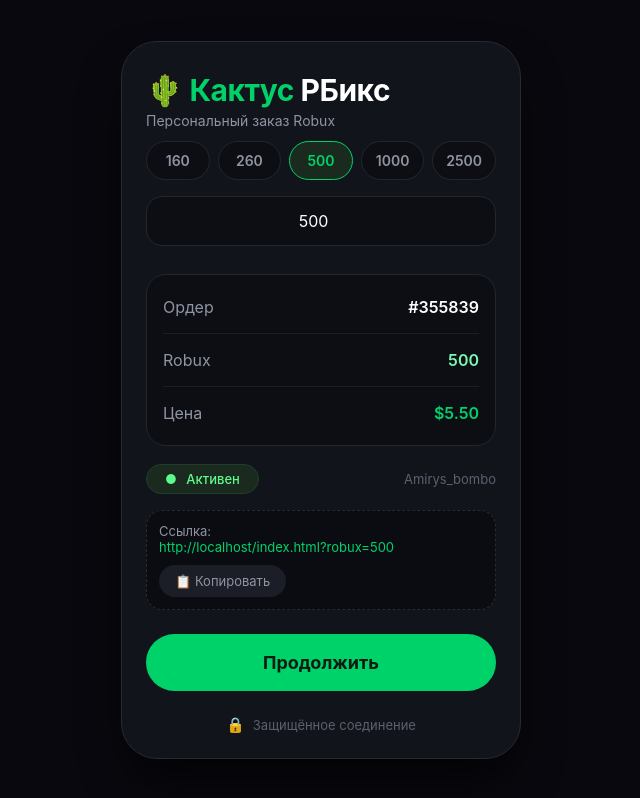
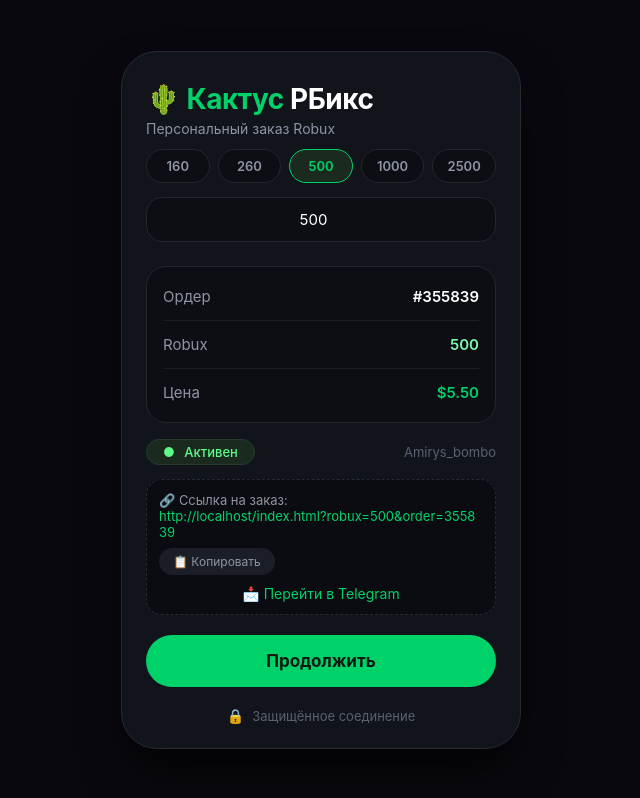
Before and after one commit to otklix/test, a plain HTML site: page index.html in a window 1280 px wide. Both pictures are taken after a click on the button "Продолжить". Shown: the whole page, without its empty margins (319-959 px from the left). Drawn offline with Linux system fonts and the light colour scheme.

Commit message:
Update index.html

```diff
--- a/index.html
+++ b/index.html
@@ -3,7 +3,7 @@
 <head>
     <meta charset="UTF-8" />
     <meta name="viewport" content="width=device-width, initial-scale=1.0" />
-<title>Кактус РБикс</title>
+    <title>🌵 Кактус РБикс</title>
     <meta name="theme-color" content="#00d26a" />
     <style>
         * {
@@ -29,11 +29,11 @@
             border-radius: 36px;
             padding: 30px 24px 24px;
             border: 1px solid #262a33;
-    box-shadow: 0 25px 50px -12px rgba(0,0,0,0.8);
+            box-shadow: 0 25px 50px -12px rgba(0, 0, 0, 0.8);
         }
 
         .logo {
-    font-size: 30px;
+            font-size: 28px;
             font-weight: 700;
             color: #fff;
             letter-spacing: -0.5px;
@@ -41,40 +41,36 @@
         .logo span {
             color: #00d26a;
         }
-
         .logo-sub {
             font-size: 14px;
             color: #8f94a3;
             margin-top: 4px;
-    font-weight: 400;
         }
 
         .order-table {
-    margin-top: 28px;
+            margin-top: 24px;
             background: #0c0e14;
             border-radius: 20px;
             padding: 6px 16px;
             border: 1px solid #22262f;
         }
-
         .row {
             display: flex;
             justify-content: space-between;
-    padding: 16px 0;
+            padding: 14px 0;
             border-bottom: 1px solid #1b1e26;
         }
         .row:last-child {
             border-bottom: none;
         }
-
         .label {
             color: #8f94a3;
-    font-size: 16px;
+            font-size: 15px;
         }
         .value {
             color: #fff;
             font-weight: 600;
-    font-size: 16px;
+            font-size: 15px;
         }
         .value.robux {
             color: #79f8b0;
@@ -87,33 +83,35 @@
             display: flex;
             justify-content: space-between;
             align-items: center;
-    margin-top: 18px;
+            margin-top: 16px;
         }
-
         .badge {
             background: #1b2a1f;
             border: 1px solid #1f3d2a;
             color: #5dfc8a;
             font-size: 13px;
-    padding: 6px 18px;
+            padding: 4px 16px;
             border-radius: 40px;
             font-weight: 500;
         }
-
         .badge i {
             font-style: normal;
             margin-right: 6px;
         }
+        .badge-user {
+            color: #5a606e;
+            font-size: 13px;
+        }
 
         .btn {
-    margin-top: 24px;
+            margin-top: 20px;
             width: 100%;
             background: #00d26a;
             color: #0c1a12;
             border: none;
             border-radius: 60px;
-    padding: 18px 0;
-    font-size: 18px;
+            padding: 16px 0;
+            font-size: 17px;
             font-weight: 700;
             cursor: pointer;
             transition: 0.15s;
@@ -121,7 +119,6 @@
             display: block;
             text-decoration: none;
         }
-
         .btn:hover {
             background: #00e676;
             transform: scale(1.01);
@@ -131,20 +128,8 @@
             transform: scale(0.96);
         }
 
-  .btn-secondary {
-    background: transparent;
-    color: #8f94a3;
-    border: 1px solid #262a33;
-    margin-top: 12px;
-  }
-  .btn-secondary:hover {
-    background: #1b1e26;
-    border-color: #3a3f4a;
-    box-shadow: none;
-  }
-
         .secure {
-    margin-top: 24px;
+            margin-top: 20px;
             display: flex;
             justify-content: center;
             align-items: center;
@@ -152,13 +137,58 @@
             font-size: 13px;
             color: #5a606e;
         }
+        .secure .lock {
+            font-size: 14px;
+        }
 
-  .secure .lock {
+        .robux-input {
+            width: 100%;
+            padding: 12px;
+            border-radius: 16px;
+            background: #0c0e14;
+            border: 1px solid #22262f;
+            color: #fff;
             font-size: 15px;
+            margin-top: 14px;
+            text-align: center;
+        }
+        .robux-input:focus {
+            outline: none;
+            border-color: #00d26a;
+        }
+
+        .btn-group {
+            display: flex;
+            gap: 8px;
+            flex-wrap: wrap;
+            margin-top: 12px;
+        }
+        .btn-group .btn-mini {
+            flex: 1;
+            min-width: 50px;
+            background: #0c0e14;
+            border: 1px solid #22262f;
+            color: #8f94a3;
+            border-radius: 40px;
+            padding: 8px 0;
+            font-size: 13px;
+            font-weight: 600;
+            cursor: pointer;
+            transition: 0.15s;
+            text-align: center;
+        }
+        .btn-group .btn-mini:hover {
+            border-color: #00d26a;
+            color: #00d26a;
+        }
+        .btn-group .btn-mini.active {
+            background: #1b2a1f;
+            border-color: #00d26a;
+            color: #00d26a;
         }
 
         .link-box {
-    margin-top: 16px;
+            margin-top: 14px;
             padding: 12px;
             background: #0a0c12;
             border-radius: 16px;
@@ -180,61 +210,29 @@
             background: #1b1e26;
             border: none;
             color: #8f94a3;
-    padding: 8px 16px;
+            padding: 6px 14px;
             border-radius: 30px;
-    font-size: 13px;
+            font-size: 12px;
             cursor: pointer;
-    margin-top: 10px;
+            margin-top: 8px;
         }
         .copy-btn:hover {
             background: #262a33;
             color: #fff;
         }
-
-  .robux-input {
-    width: 100%;
-    padding: 14px;
-    border-radius: 16px;
-    background: #0c0e14;
-    border: 1px solid #22262f;
-    color: #fff;
-    font-size: 16px;
-    margin-top: 16px;
+        .telegram-link {
+            margin-top: 10px;
+            display: block;
             text-align: center;
+            color: #00d26a;
+            font-size: 14px;
+            text-decoration: none;
         }
-  .robux-input:focus {
-    outline: none;
-    border-color: #00d26a;
+        .telegram-link:hover {
+            text-decoration: underline;
         }
-
-  .btn-group {
-    display: flex;
-    gap: 8px;
-    flex-wrap: wrap;
-    margin-top: 12px;
-  }
-  .btn-group .btn-mini {
-    flex: 1;
-    min-width: 60px;
-    background: #0c0e14;
-    border: 1px solid #22262f;
-    color: #8f94a3;
-    border-radius: 40px;
-    padding: 10px 0;
-    font-size: 14px;
-    font-weight: 600;
-    cursor: pointer;
-    transition: 0.15s;
-    text-align: center;
-  }
-  .btn-group .btn-mini:hover {
-    border-color: #00d26a;
-    color: #00d26a;
-  }
-  .btn-group .btn-mini.active {
-    background: #1b2a1f;
-    border-color: #00d26a;
-    color: #00d26a;
+        .hidden {
+            display: none;
         }
     </style>
 </head>
@@ -276,18 +274,21 @@
             </div>
         </div>
 
-  <!-- Бейдж + ссылка -->
+        <!-- Бейдж -->
         <div class="badge-row">
             <span class="badge"><i>●</i> Активен</span>
-    <span style="color:#5a606e; font-size:13px;">Amirys_bombo</span>
+            <span class="badge-user">Amirys_bombo</span>
         </div>
 
         <!-- Блок со ссылкой -->
         <div class="link-box" id="linkBox">
-    <span id="linkText">Ссылка:</span><br />
+            <span>🔗 Ссылка на заказ:</span><br />
             <a href="#" id="linkUrl" target="_blank">https://...</a>
             <br />
             <button class="copy-btn" id="copyBtn">📋 Копировать</button>
+            <a href="#" class="telegram-link hidden" id="telegramLink">
+                📩 Перейти в Telegram
+            </a>
         </div>
 
         <!-- Кнопка Продолжить -->
@@ -310,9 +311,11 @@
         const linkBox = document.getElementById('linkBox');
         const linkUrl = document.getElementById('linkUrl');
         const copyBtn = document.getElementById('copyBtn');
+        const telegramLink = document.getElementById('telegramLink');
         const miniBtns = document.querySelectorAll('.btn-mini');
 
         const PRICE_PER_ROBUX = 0.011; // $0.011 за 1 Robux
+        const TELEGRAM_BOT = "твой_бот"; // замени на username бота
 
         // === Генерация ордера ===
         function generateOrder() {
@@ -331,14 +334,14 @@
         }
 
         // === Событие ввода ===
-  robuxInput.addEventListener('input', function () {
+        robuxInput.addEventListener('input', function() {
             miniBtns.forEach(b => b.classList.remove('active'));
             updateOrder();
         });
 
         // === Клик по мини-кнопке ===
         miniBtns.forEach(btn => {
-    btn.addEventListener('click', function () {
+            btn.addEventListener('click', function() {
                 miniBtns.forEach(b => b.classList.remove('active'));
                 this.classList.add('active');
                 robuxInput.value = this.dataset.robux;
@@ -347,23 +350,29 @@
         });
 
         // === Кнопка Продолжить — создаём ссылку ===
-  continueBtn.addEventListener('click', function () {
+        continueBtn.addEventListener('click', function() {
             const robux = parseInt(robuxInput.value) || 500;
+            const orderId = orderDisplay.textContent;
             const baseUrl = window.location.href.split('?')[0];
-    const link = baseUrl + '?robux=' + robux;
+            const link = baseUrl + '?robux=' + robux + '&order=' + orderId.replace('#', '');
+
             linkUrl.href = link;
             linkUrl.textContent = link;
+
+            // Ссылка на Telegram с ордером
+            telegramLink.href = 'tg://resolve?domain=' + TELEGRAM_BOT + '&start=order_' + orderId.replace('#', '');
+            telegramLink.classList.remove('hidden');
+
             linkBox.style.display = 'block';
         });
 
         // === Копирование ссылки ===
-  copyBtn.addEventListener('click', function () {
+        copyBtn.addEventListener('click', function() {
             const link = linkUrl.href;
             if (link) {
                 navigator.clipboard.writeText(link).then(() => {
                     alert('✅ Ссылка скопирована!');
                 }).catch(() => {
-        // fallback
                     const textarea = document.createElement('textarea');
                     textarea.value = link;
                     document.body.appendChild(textarea);
@@ -375,17 +384,19 @@
             }
         });
 
-  // === Если в URL есть ?robux=XXX — подставить ===
+        // === Если в URL есть параметры ===
         const urlParams = new URLSearchParams(window.location.search);
         if (urlParams.has('robux')) {
             const robux = urlParams.get('robux');
             robuxInput.value = robux;
             updateOrder();
-    // Показать ссылку сразу
+
             const baseUrl = window.location.href.split('?')[0];
-    const link = baseUrl + '?robux=' + robux;
+            const link = baseUrl + '?robux=' + robux + '&order=' + orderDisplay.textContent.replace('#', '');
             linkUrl.href = link;
             linkUrl.textContent = link;
+            telegramLink.href = 'tg://resolve?domain=' + TELEGRAM_BOT + '&start=order_' + orderDisplay.textContent.replace('#', '');
+            telegramLink.classList.remove('hidden');
             linkBox.style.display = 'block';
         }
 
```
Lines whose indentation alone changed are shown as unchanged.
